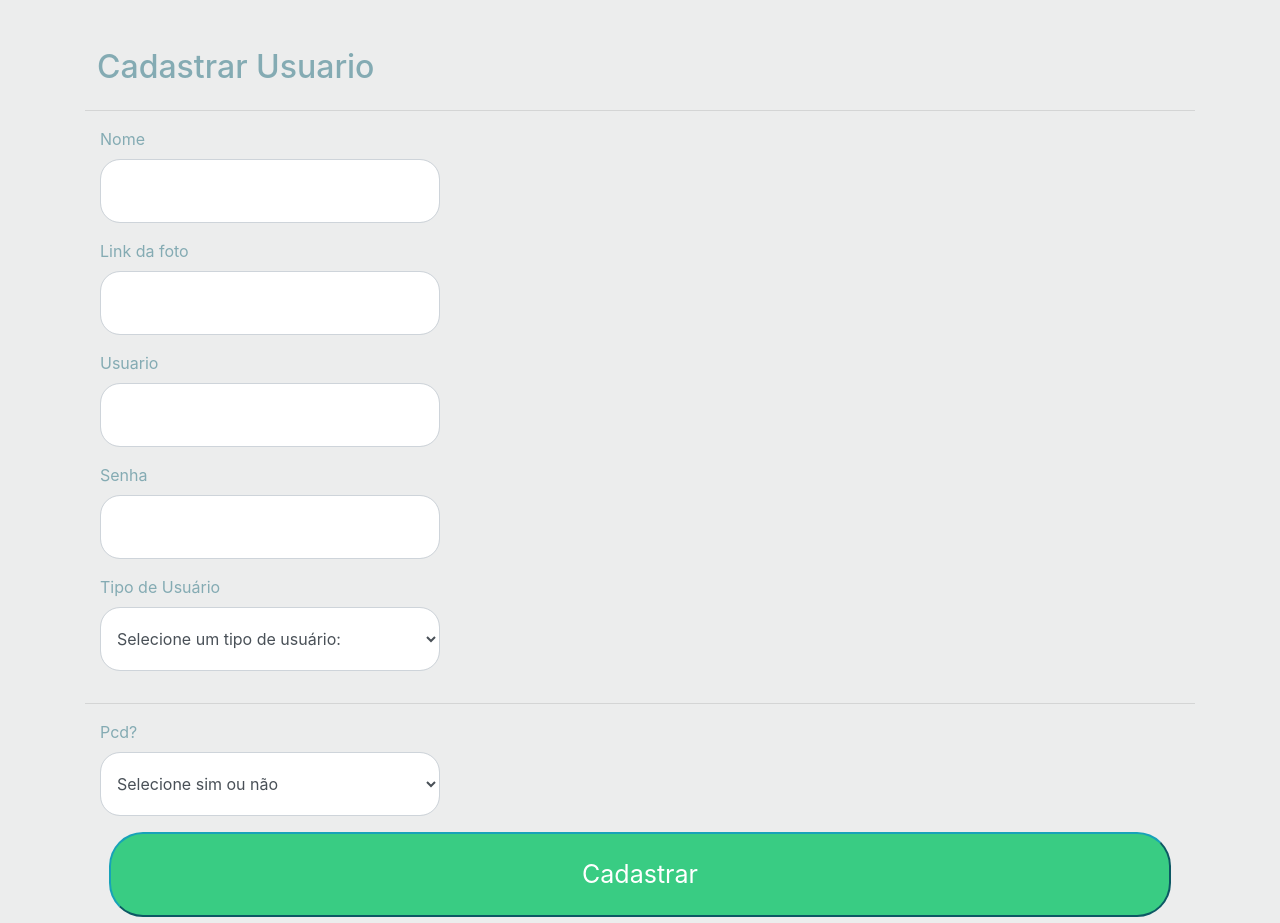
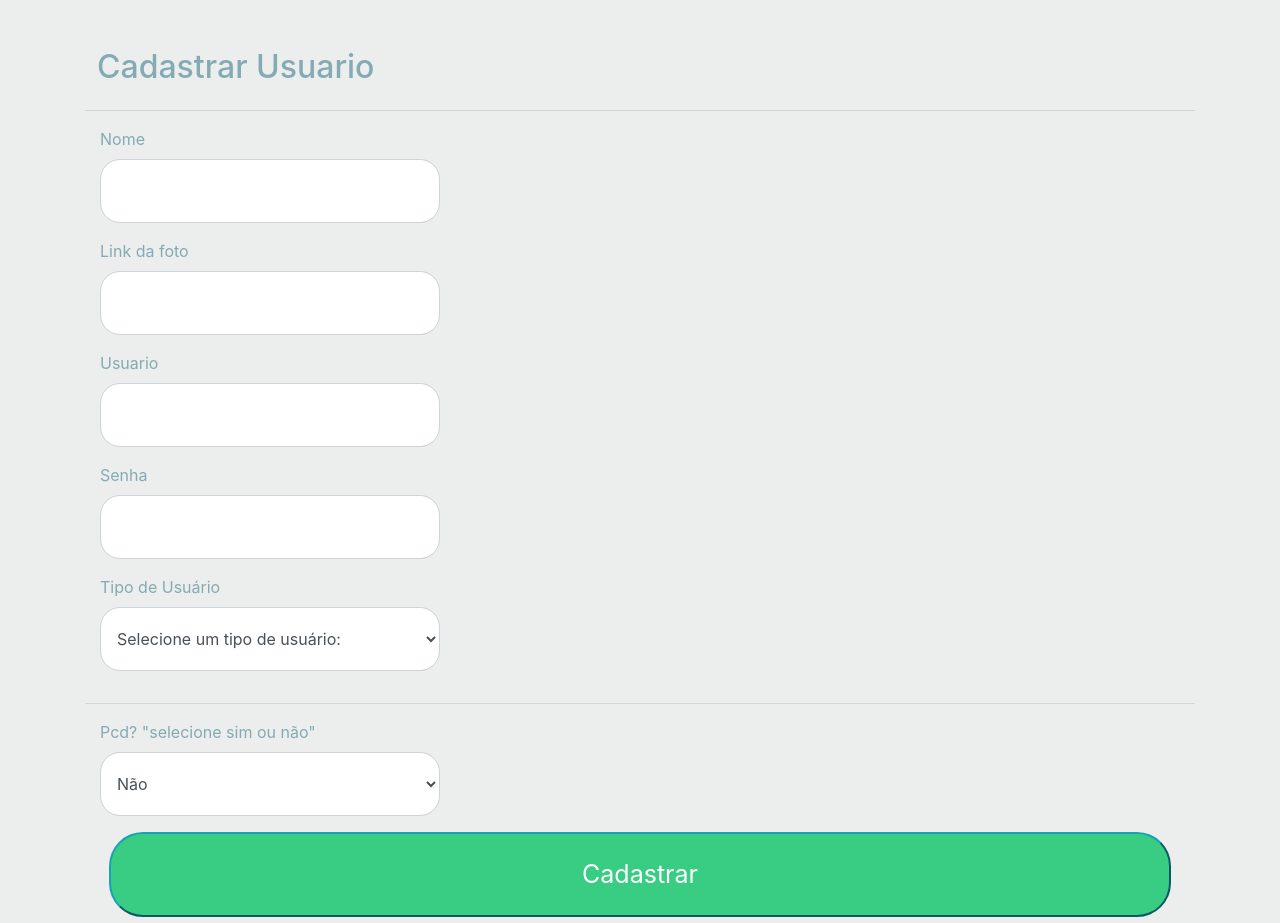
Before and after one commit to geandrol/Dojo-Paulista, an Angular app: page /cadastrarusuario in a window 1280 px wide. Shown: the top 923 px of the page. Built offline with nearby package versions, Linux system fonts and the light colour scheme.

Commit message:
atualizado

```diff
--- a/src/app/cadastrarusuario/cadastrarusuario.component.html
+++ b/src/app/cadastrarusuario/cadastrarusuario.component.html
@@ -61,11 +61,11 @@
 <div class="row">
   <div class="col">
     <div class="form-group col-md-4">
-      <label for="inputState">Pcd?</label>
-      <select id="tipo" class="form-control"(change)='Pcd($event)' onchange="$('#target').toggle();" onfocus="this.selectedIndex = -1;" >
-        <option>Selecione sim ou não</option>
+      <label for="inputState">Pcd? "selecione sim ou não"</label>
+      <select id="tipo" class="form-control"(change)='Pcd($event)' onchange="$('#target').toggle();">
+        <option value="false">Não</option>
         <option value="true">Sim</option>
-        <option value="false">Não</option>
+
       </select>
     </div>
   </div>
```
